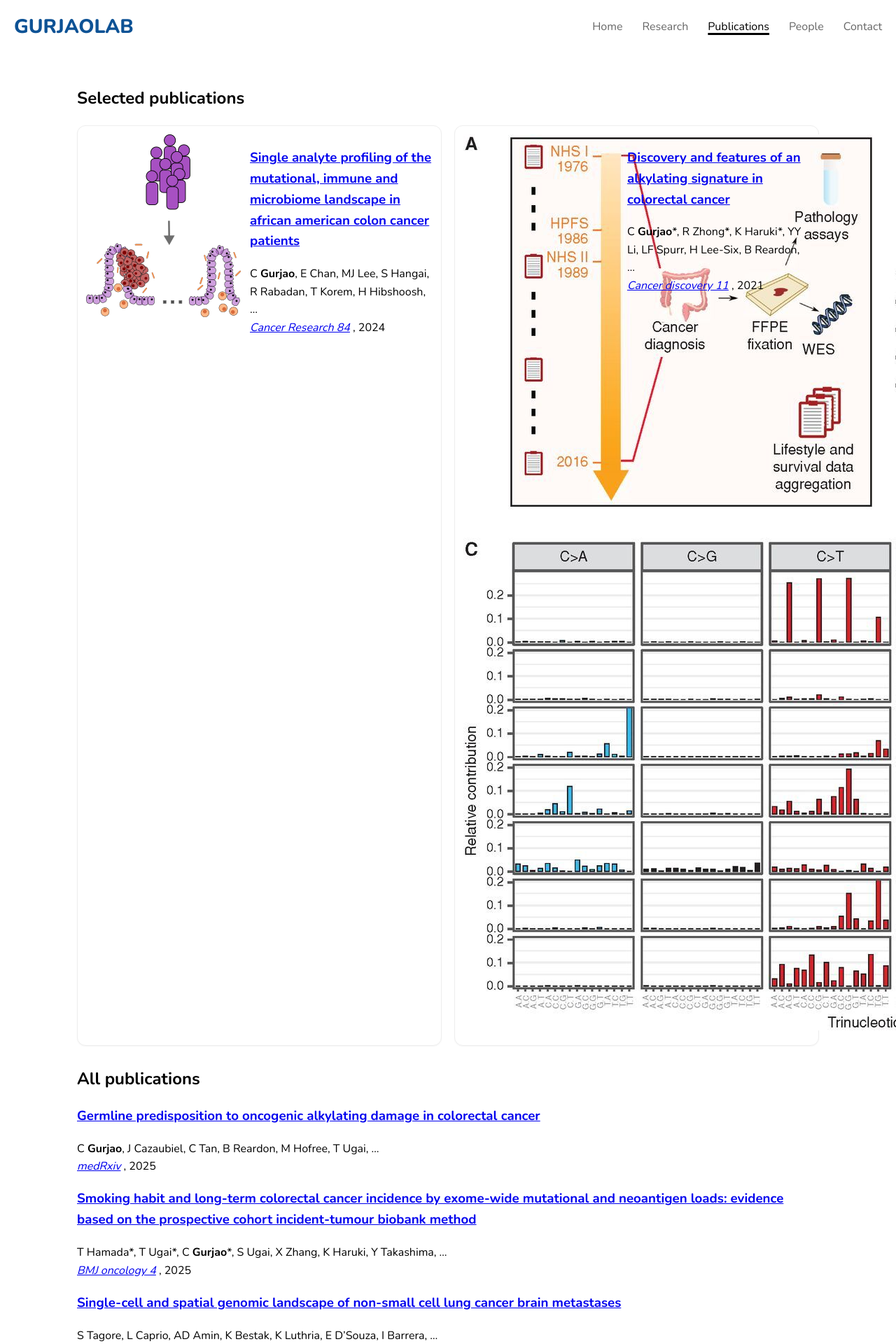
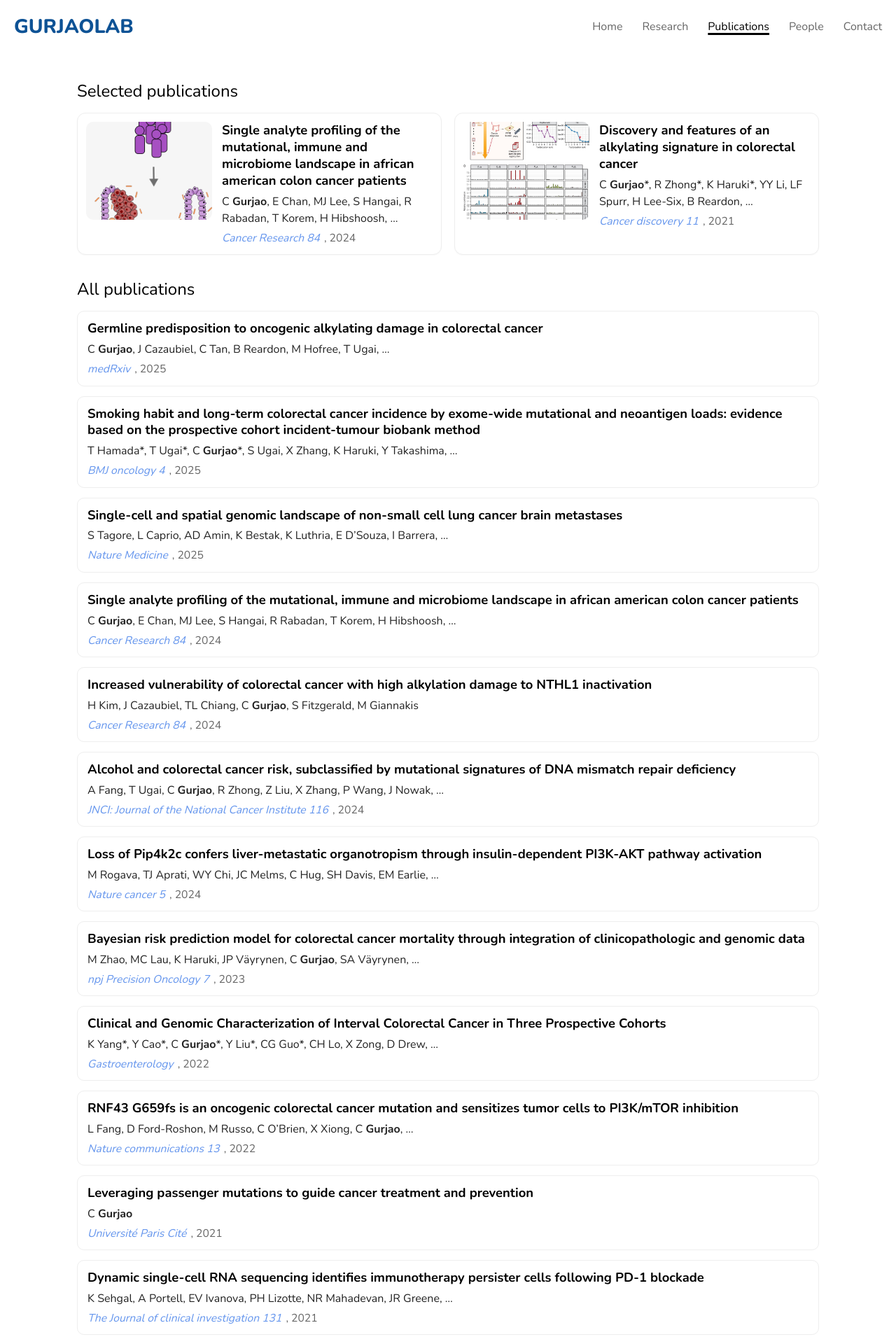
Before and after one commit to joseph-gad-code/Gurjao-Lab-Website, a Jekyll site: the page built from pages/publications/index.md, in a window 1280 px wide. Shown: the top 1920 px of the page at 70% size. Built offline with Jekyll 4.4.1, drawn with Linux system fonts in a browser that asks for light colours.

Commit message:
Update main.scss

```diff
--- a/assets/css/main.scss
+++ b/assets/css/main.scss
@@ -459,100 +459,107 @@ $pretext-left:   calc(#{$li-text-indent} - #{$bullet-width} - 1.25rem);
 .values-grid { display: grid; grid-template-columns: 1fr 1fr; gap: 28px; }
 .values-grid .value-col h3 { margin: 0 0 8px; }
 
-/* Publications Page */
+/* Publications */
+.pubs {
+  --gap: 18px;
+  --thumb-h: 140px;
+}
+
+.pubs h1 { margin: 10px 0 12px; font-weight: 400; }
+
 .pub-grid {
   display: grid;
   grid-template-columns: repeat(2, minmax(0, 1fr));
-  gap: 18px;
-  margin: 18px 0 28px;
+  gap: var(--gap);
+  margin-bottom: 30px;
 }
 
 .pub-card {
   display: grid;
-  grid-template-columns: 220px 1fr;
+  grid-template-columns: 180px 1fr;
   gap: 14px;
   padding: 12px;
+  border: 1px solid #eee;
   border-radius: 12px;
   background: #fff;
-  border: 1px solid #eee;
-  box-shadow: 0 1px 2px rgba(0,0,0,.04);
+  box-shadow: 0 1px 2px rgba(0,0,0,.03);
 }
 
-.pub-thumb {
+.pub-card .thumb {
   display: block;
   width: 100%;
-  aspect-ratio: 4 / 3;
+  height: var(--thumb-h);
   border-radius: 10px;
   overflow: hidden;
-  background: #f7f7f7;
+  background: #f6f6f6;
 }
-.pub-thumb img {
-  width: 100%;
-  height: 100%;
+.pub-card .thumb img {
+  width: 100%; height: 100%;
+  object-fit: cover; /* crops to fill nicely */
   display: block;
-  object-fit: cover; /* crops to fill nicely */
+}
+.thumb-fallback {
+  width: 100%; height: 100%;
+  display:flex; align-items:center; justify-content:center;
+  color:#999; font-size:.9rem;
 }
 
-.pub-info { min-width: 0; }
+.pub-card .title a,
+.pub-row  .title a {
+  color: var(--black);        /* title link is black */
+  text-decoration: none;
+}
+.pub-card .title a:hover,
+.pub-row  .title a:hover { text-decoration: underline; }
 
-.pub-title a {
-  color: var(--black);
-  text-decoration: none;
-  font-size: clamp(1.05rem, 1.4vw, 1.35rem);
-  line-height: 1.25;
-  font-weight: 700;
+.pub-card .title,
+.pub-row  .title { margin: 0 0 6px; font-size: 1.15rem; line-height: 1.3; }
+
+.pub-card .authors,
+.pub-row  .authors {
+  margin: 0 0 6px;
+  font-size: 1rem;
+  line-height: 1.5;
+  color: #222;
 }
-.pub-title a:hover { text-decoration: underline; }
 
-.pub-authors {
-  margin-top: 6px;
-  color: #222;
-  font-size: clamp(0.98rem, 1.1vw, 1.05rem);
-  line-height: 1.4;
-}
-.pub-meta {
-  margin-top: 6px;
-  font-size: clamp(0.95rem, 1vw, 1rem);
+.pub-card .venue,
+.pub-row  .venue {
+  font-size: .98rem;
   line-height: 1.35;
 }
-.pub-meta a { color: var(--lightblue); }
+.pub-card .venue a,
+.pub-row  .venue a { color: var(--lightblue); text-decoration: none; }
+.pub-card .venue a:hover,
+.pub-row  .venue a:hover { text-decoration: underline; }
 
-.pub-doi {
-  color: var(--lightblue);
-  text-decoration: none;
+.pub-card .venue .year,
+.pub-row  .venue .year { color:#666; margin-left: 2px; }
+
+.pub-card .venue .doi,
+.pub-row  .venue .doi {
+  margin-left: 8px;
+  font-size: .9rem;
+  padding: 2px 8px;
+  border: 1px solid var(--lightblue);
+  border-radius: 999px;
 }
-.pub-doi:hover { text-decoration: underline; }
 
-@media (max-width: 900px) {
+/* “All publications” list appearance */
+.pub-list {
+  display: grid;
+  gap: 14px;
+}
+.pub-row {
+  padding: 12px 14px;
+  border: 1px solid #eee;
+  border-radius: 10px;
+  background: #fff;
+}
+
+/* Mobile */
+@media (max-width: 700px) {
   .pub-grid { grid-template-columns: 1fr; }
   .pub-card { grid-template-columns: 1fr; }
-  .pub-thumb { max-height: 220px; }
+  .pub-card .thumb { height: 160px; }
 }
-
-/* All publications list */
-.pub-year { margin: 28px 0 10px; }
-.pub-year-title {
-  margin: 0 0 6px;
-  font-weight: 700;
-}
-
-.pub-row { margin: 14px 0 18px; }
-.pub-title-sm a {
-  color: var(--black);
-  text-decoration: none;
-  font-size: clamp(1rem, 1.3vw, 1.15rem);
-  font-weight: 700;
-  line-height: 1.3;
-}
-.pub-title-sm a:hover { text-decoration: underline; }
-
-.pub-authors-sm {
-  margin-top: 4px;
-  color: #222;
-  font-size: clamp(0.95rem, 1.05vw, 1rem);
-}
-.pub-meta-sm {
-  margin-top: 4px;
-  font-size: clamp(0.92rem, 1vw, .98rem);
-}
-.pub-meta-sm a { color: var(--lightblue); }
```
